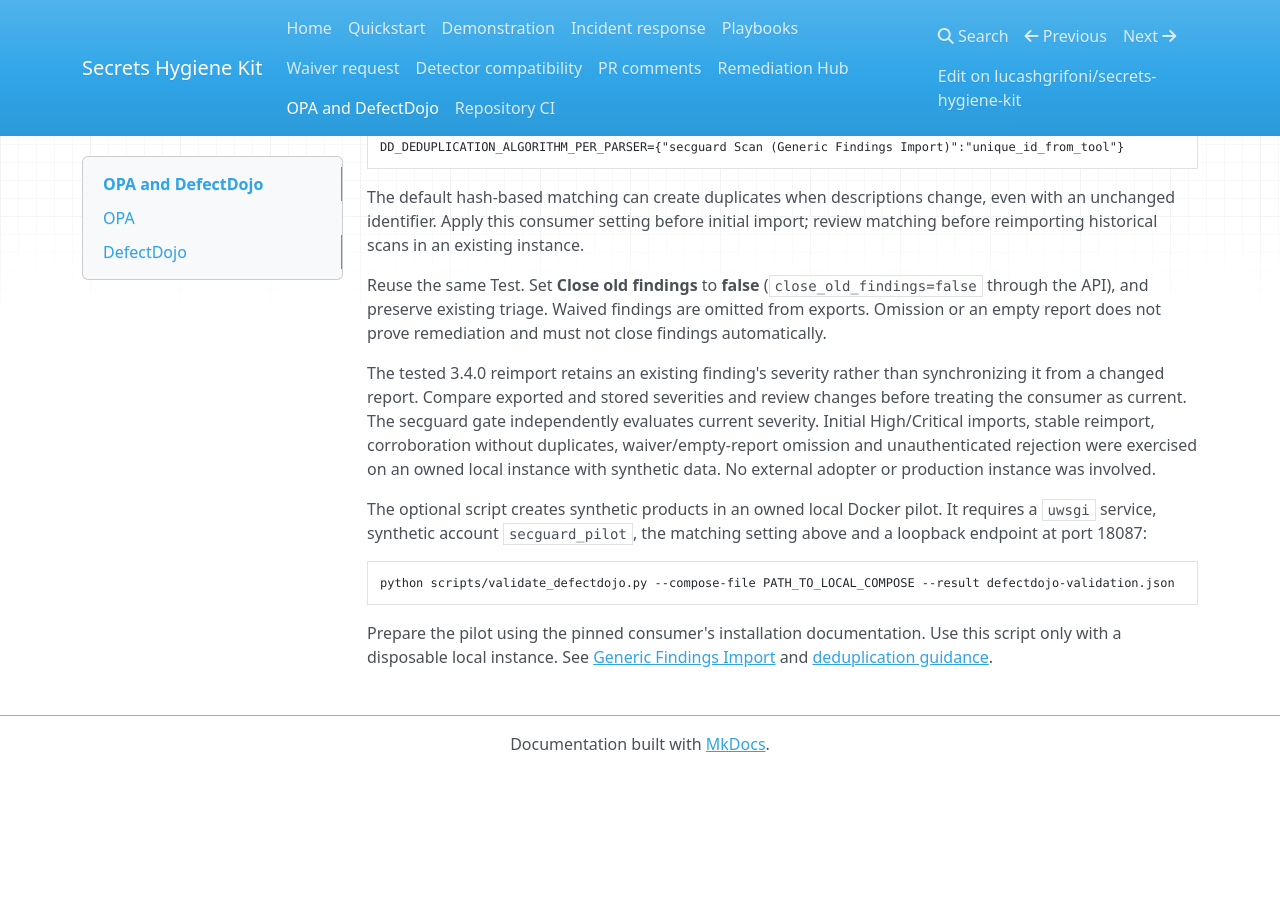
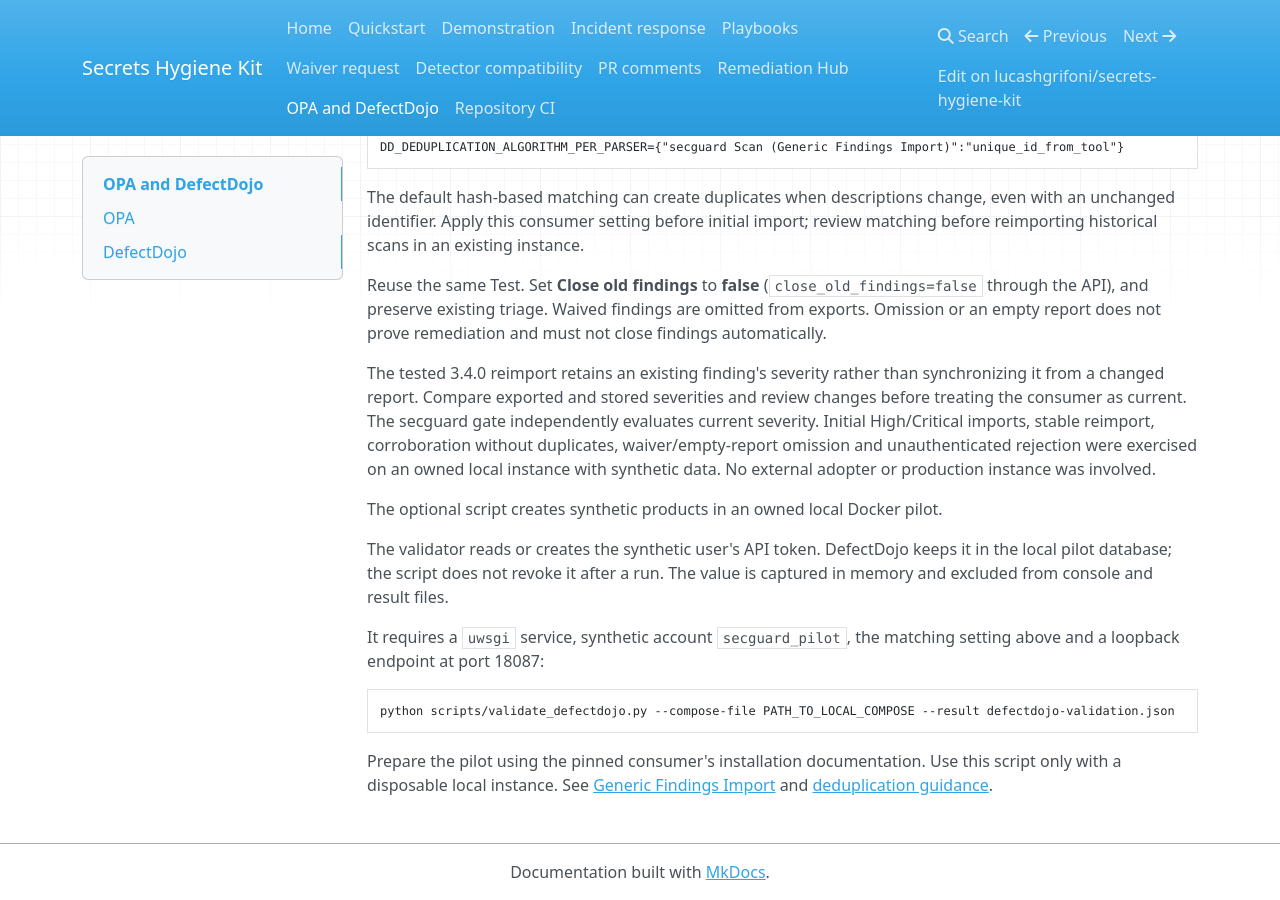
Before and after one commit to lucashgrifoni/Secrets-Hygiene-Kit, an MkDocs documentation site: the page built from docs/integrations.md, in a window 1280 px wide and 900 px high, scrolled down 1078 px. Built offline with MkDocs 1.6.1, drawn with Linux system fonts in a browser that asks for light colours; nearby versions of some CDN libraries; before the commit the page ends 1850 px from its top, so only the background shows below that.

Commit message:
docs: clarify DefectDojo pilot token lifetime
The DefectDojo pilot validator described an ephemeral, unpersisted API token, although it reads or creates a token stored in the pilot database. Correct its help text and integration guide to describe that lifetime and the exclusion of the token value from console and result files.

Validated the updated --help text, strict documentation build and Ruff. Comparing parsed Python ASTs confirms that only the module docstring changed.

```diff
--- a/docs/integrations.md
+++ b/docs/integrations.md
@@ -76,6 +76,11 @@
 synthetic data. No external adopter or production instance was involved.
 
 The optional script creates synthetic products in an owned local Docker pilot.
+
+The validator reads or creates the synthetic user's API token. DefectDojo keeps
+it in the local pilot database; the script does not revoke it after a run.
+The value is captured in memory and excluded from console and result files.
+
 It requires a `uwsgi` service, synthetic account `secguard_pilot`, the matching
 setting above and a loopback endpoint at port 18087:
 
```
Also changed, not shown: 1 other file.
